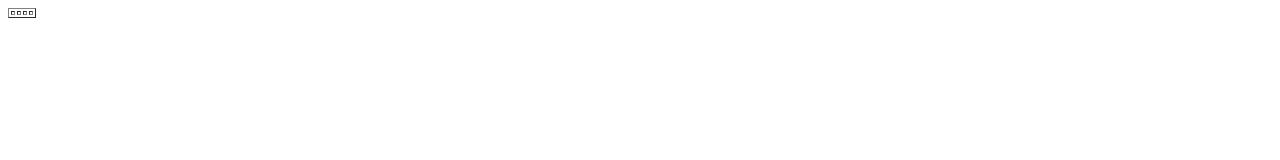
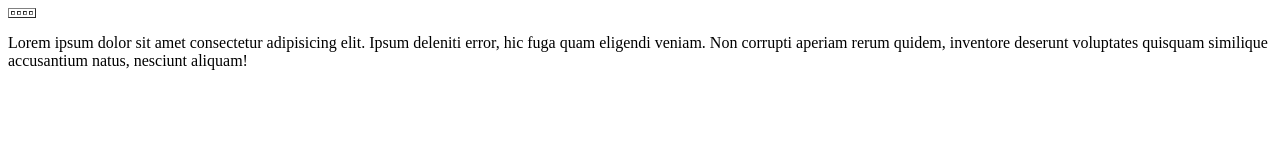
Before and after one commit to 1997joser/proyectosoftware2, a plain HTML site: page index.html in a window 1280 px wide. Drawn offline with Linux system fonts and the light colour scheme.

Commit message:
modificacion index

```diff
--- a/index.html
+++ b/index.html
@@ -14,5 +14,6 @@
     <td></td>
 </tr>
 </table>
+<p>Lorem ipsum dolor sit amet consectetur adipisicing elit. Ipsum deleniti error, hic fuga quam eligendi veniam. Non corrupti aperiam rerum quidem, inventore deserunt voluptates quisquam similique accusantium natus, nesciunt aliquam!</p>
 </body>
 </html>
```
